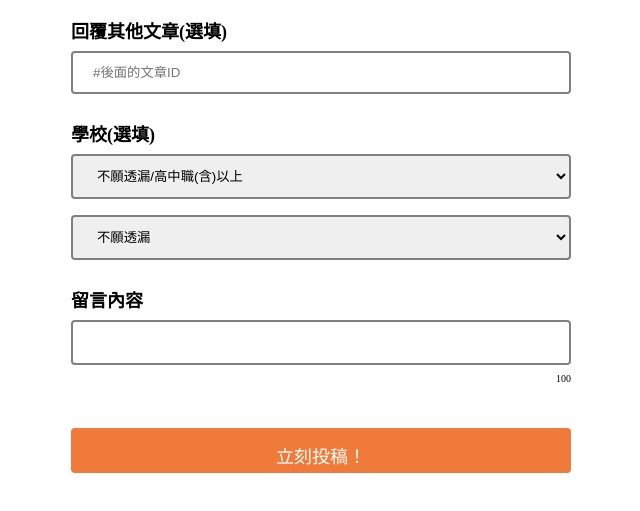
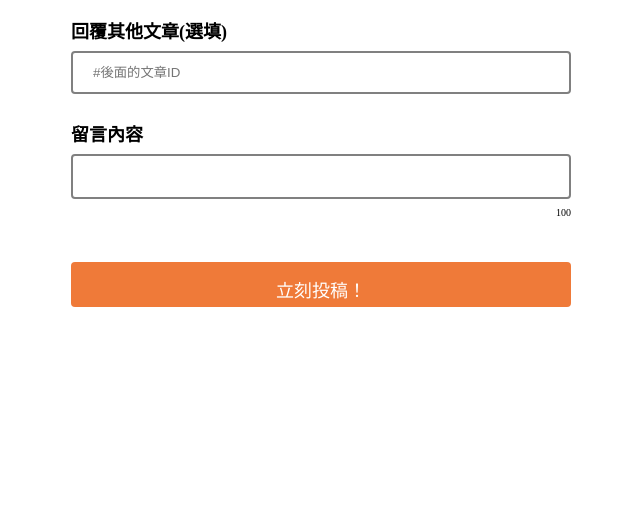
Before and after one commit to tamsuisus/tamsuisus.github.io, a plain HTML site: page index.html in a window 1280 px wide. Shown: the part 143-654 px from the top of the page, without its empty margins (319-959 px from the left). Drawn offline with Linux system fonts and the light colour scheme.

Commit message:
Update index.html

```diff
--- a/index.html
+++ b/index.html
@@ -88,20 +88,6 @@ input[type="submit"]:hover {
 
 <script type="text/javascript">
 
-function school_change(index){
-  var school1 = index;
-  var school2 = document.getElementById("school2");
-
-  if (school1 === "e") {
-    school2.innerHTML = "<option>不願透漏/其他</option><option>淡水國小</option><option>育英國小</option><option>文化國小</option><option>天生國小</option><option>竹圍國小</option><option>鄧公國小</option><option>新興國小</option><option>新市國小</option>";
-  } else if (school1 === "j") {
-    school2.innerHTML = "<option>不願透漏</option><option>正德國中</option><option>淡水國中</option><option>淡江高中國中部</option><option>竹圍高中國中部</option>";
-  } else {
-    school2.innerHTML = "<option>不願透漏</option><option>淡江高中</option><option>淡水商工</option><option>竹圍高中</option>";
-  };
-
-};
-
   function displayRemaining(text, maxLength) {
     var remaining = document.getElementById("remaining");
     remaining.innerHTML = maxLength - text.value.length;
@@ -112,22 +98,9 @@ function school_change(index){
 </head>
 <body>
 <img src="https://tamsuisus.github.io/banner.png" alt="Banner Image" id="banner"></img>
-<form action="https://script.google.com/macros/s/AKfycbzk76uEb549JBmjukui3RzDcfk0XCWjSlvfBhWk99Yx3MGRs6l3xRTKVmO82zAs1MW8/exec" method="post" onsubmit="window.location.href="http://programminghead.com";">
+<form action="https://script.google.com/macros/s/AKfycbyrvTTNGRhQPQGscI15T1YkoLCNwE_Zc80zRnwFzia_nsib5uzPSPFeX8FPlLClZ2OS/exec" method="post">
   <label for="reply">回覆其他文章(選填)</label>
   <input type="number" id="reply" name="reply" min="1" max="9999" placeholder="#後面的文章ID">
-  <br><br>
-  <label for="school1" onchange="school_change(this)">學校(選填)</label>
-  <select id="school1" name="school1" onchange="school_change(this.value)">
-    <option value="o">不願透漏/高中職(含)以上</option>
-    <option value="j">國中</option>
-    <option value="e">國小</option>
-  </select>
-  <select id="school2" name="school2">
-    <option>不願透漏</option>
-    <option>淡江高中</option>
-    <option>淡水商工</option>
-    <option>竹圍高中</option>
-  </select>
   <br><br>
   <label for="msg">留言內容</label>
   <input required type="text" id="msg" name="msg" maxlength="100" oninput="displayRemaining(this, 100)">
```
